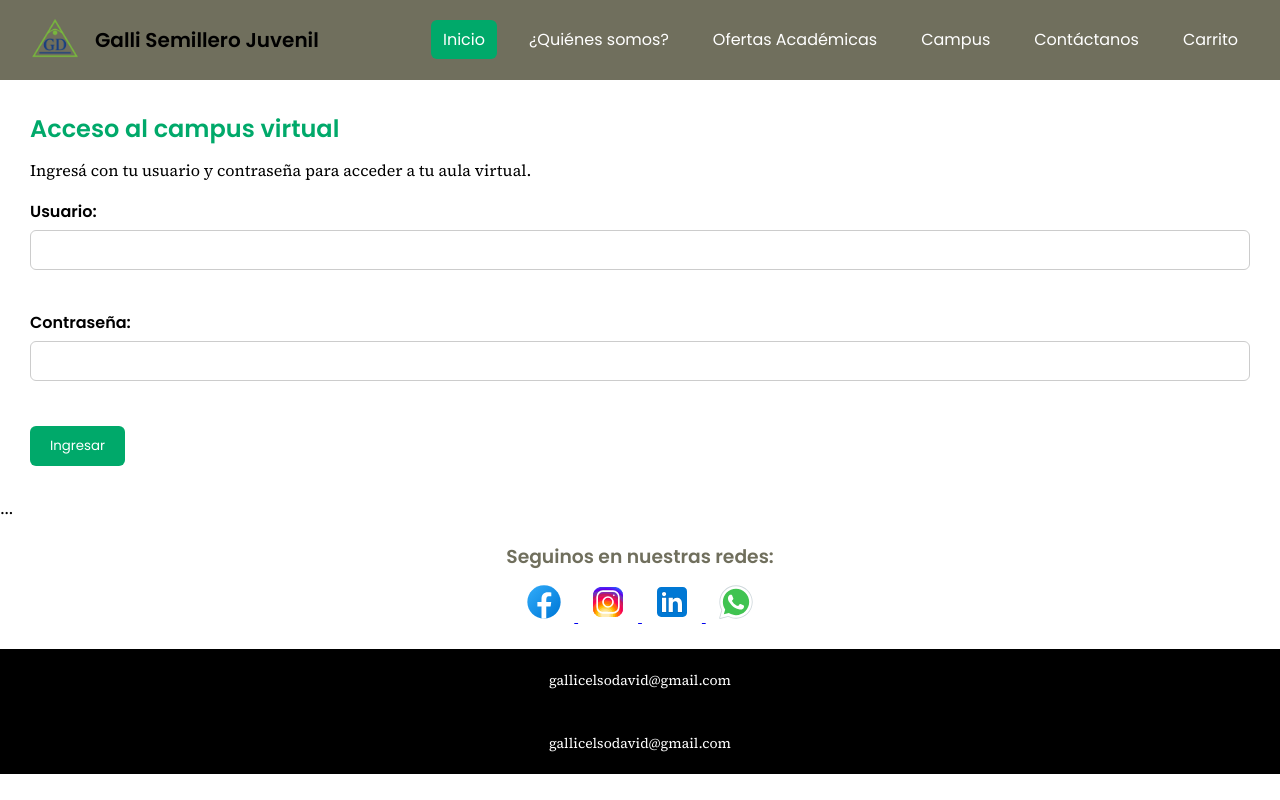
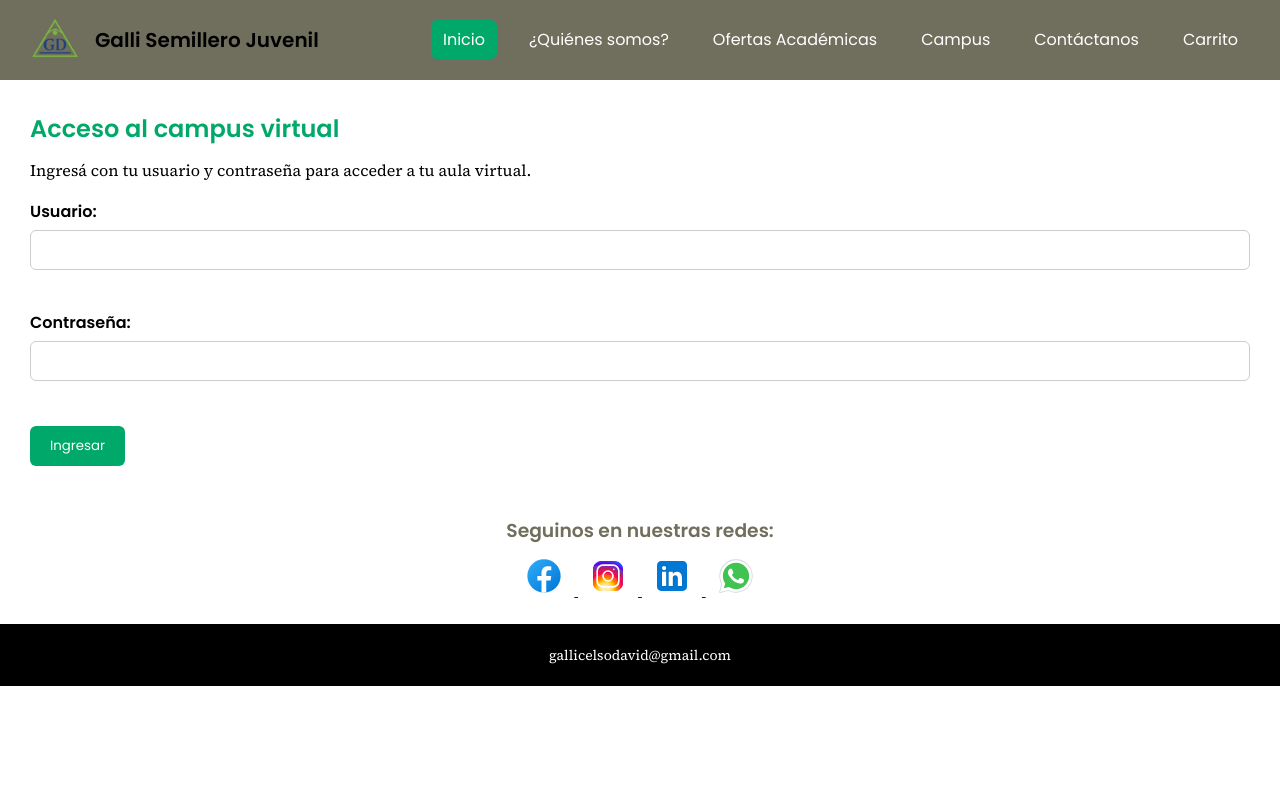
Before and after one commit to GalliCelsoDavid/galli-semillero, a plain HTML site: page campus.html in a window 1280 px wide. Drawn offline with Linux system fonts and the light colour scheme.

Commit message:
Update campus.html

```diff
--- a/campus.html
+++ b/campus.html
@@ -38,7 +38,7 @@
       <button type="submit">Ingresar</button>
     </form>
   </main>
-  ...
+
   <section class="redes-sociales">
     <h3>Seguinos en nuestras redes:</h3>
     <div class="iconos-redes">
@@ -61,10 +61,7 @@
     <p>gallicelsodavid@gmail.com</p>
   </footer>
 
+  <script src="js/main.js"></script>
 
-  <footer>
-    <p>gallicelsodavid@gmail.com</p>
-  </footer>
-  <script src="js/main.js"></script>
 </body>
 </html>
```
